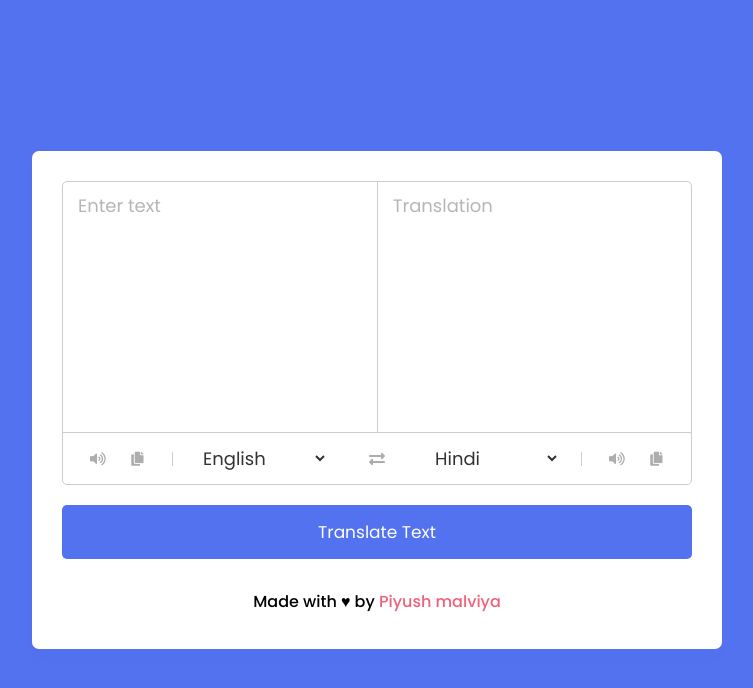
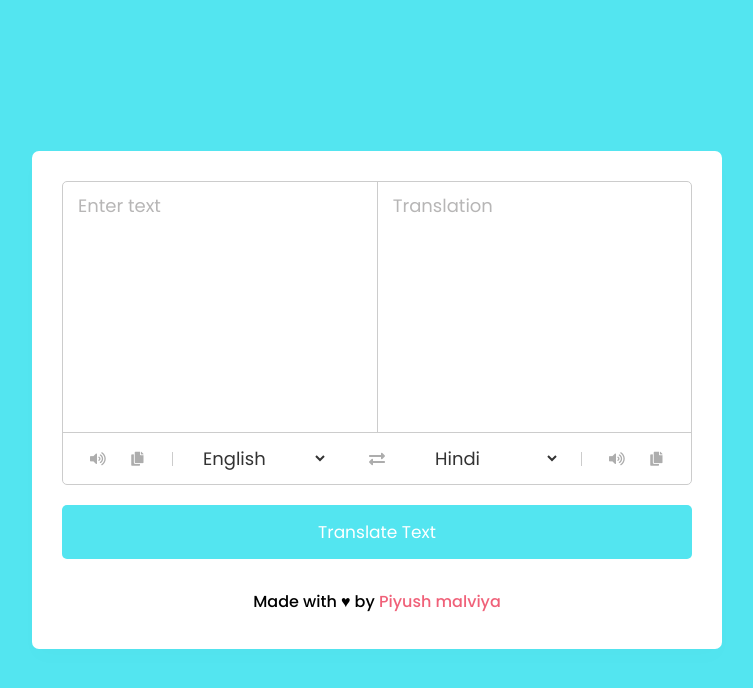
Before and after one commit to piyush-creator513/Google-_Translater, a plain HTML site: page index.html in a window 1280 px wide. Shown: the whole page, without its empty margins (263-1016 px from the left). Drawn offline with Linux system fonts and the light colour scheme.

Commit message:
style.css

```diff
--- a/style.css
+++ b/style.css
@@ -13,7 +13,7 @@ body{
   justify-content: center;
   padding: 0 10px;
   min-height: 100vh;
-  background: #5372F0;
+  background: #53e5f0;
 }
 
 .container{
@@ -144,7 +144,7 @@ body{
   margin-top: 20px;
   font-size: 17px;
   border-radius: 5px;
-  background: #5372F0;
+  background: #53e5f0;
 }
 
 @media (max-width: 660px){
```
